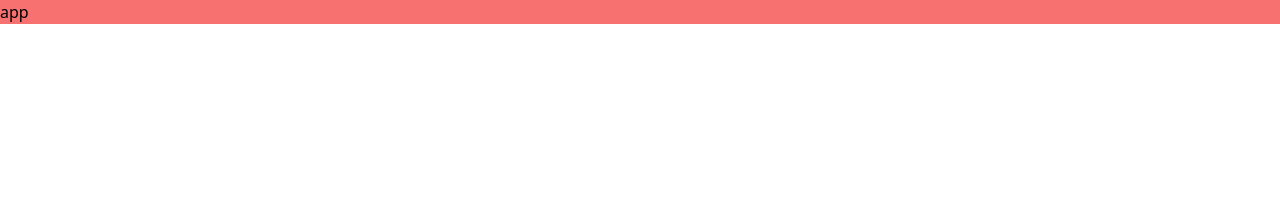
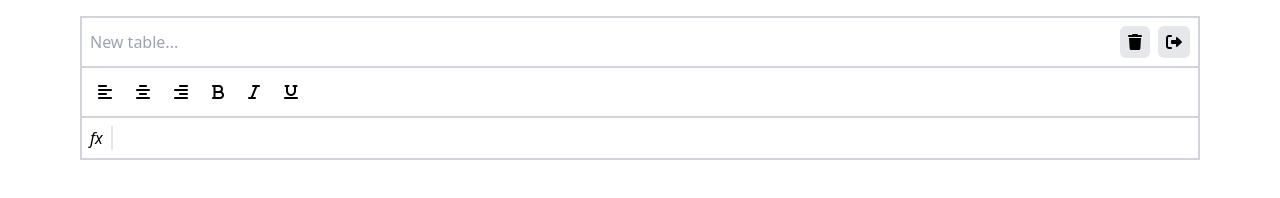
Before and after one commit to sergij14/excel-app, a website built with webpack: page src/index.html in a window 1280 px wide. Built offline with nearby package versions, Linux system fonts and the light colour scheme.

Commit message:
created markup for excel: header/toolbar/formula

```diff
--- a/src/index.html
+++ b/src/index.html
@@ -5,15 +5,64 @@
     <meta http-equiv="X-UA-Compatible" content="IE=edge" />
     <meta name="viewport" content="width=device-width, initial-scale=1.0" />
     <link rel="icon" type="image/x-icon" href="favicon.ico" />
+    <link
+      rel="stylesheet"
+      href="https://cdnjs.cloudflare.com/ajax/libs/font-awesome/6.2.1/css/all.min.css"
+      integrity="sha512-MV7K8+y+gLIBoVD59lQIYicR65iaqukzvf/nwasF0nqhPay5w/9lJmVM2hMDcnK1OnMGCdVK+iQrJ7lzPJQd1w=="
+      crossorigin="anonymous"
+      referrerpolicy="no-referrer"
+    />
     <title>Excel App</title>
   </head>
   <body>
-
-    <div id="app">
-      <div class="bg-red-400">
-        app
+    <div id="app" class="p-4 max-w-6xl mx-auto">
+      <div class="border-2 border-gray-300">
+        <div class="flex justify-between p-2 border-b-2 border-gray-300">
+          <input
+            type="text"
+            placeholder="New table..."
+            class="focus:outline-none"
+          />
+          <div class="flex gap-2">
+            <button
+              class="hover:text-blue-500 rounded-md bg-gray-200 px-2 py-1 cursor-pointer"
+            >
+              <i class="fa-sharp fa-solid fa-trash"></i>
+            </button>
+            <button
+              class="hover:text-blue-500 rounded-md bg-gray-200 px-2 py-1 cursor-pointer"
+            >
+              <i class="fa-sharp fa-solid fa-right-from-bracket"></i>
+            </button>
+          </div>
+        </div>
+        <div class="flex gap-2 p-2 border-b-2 border-gray-300">
+          <button class="hover:bg-gray-200 px-2 py-1 rounded-md cursor-pointer">
+            <i class="fa-solid fa-align-left"></i>
+          </button>
+          <button class="hover:bg-gray-200 px-2 py-1 rounded-md cursor-pointer">
+            <i class="fa-solid fa-align-center"></i>
+          </button>
+          <button class="hover:bg-gray-200 px-2 py-1 rounded-md cursor-pointer">
+            <i class="fa-solid fa-align-right"></i>
+          </button>
+          <button class="hover:bg-gray-200 px-2 py-1 rounded-md cursor-pointer">
+            <i class="fa-solid fa-bold"></i>
+          </button>
+          <button class="hover:bg-gray-200 px-2 py-1 rounded-md cursor-pointer">
+            <i class="fa-solid fa-italic"></i>
+          </button>
+          <button class="hover:bg-gray-200 px-2 py-1 rounded-md cursor-pointer">
+            <i class="fa-solid fa-underline"></i>
+          </button>
+        </div>
+        <div class="flex gap-2 p-2">
+          <div class="italic pr-2 border-r-2 border-gray-200">fx</div>
+          <div class="w-full">
+            <input class="w-full focus:outline-none" type="text" />
+          </div>
+        </div>
       </div>
     </div>
-
   </body>
 </html>
```
